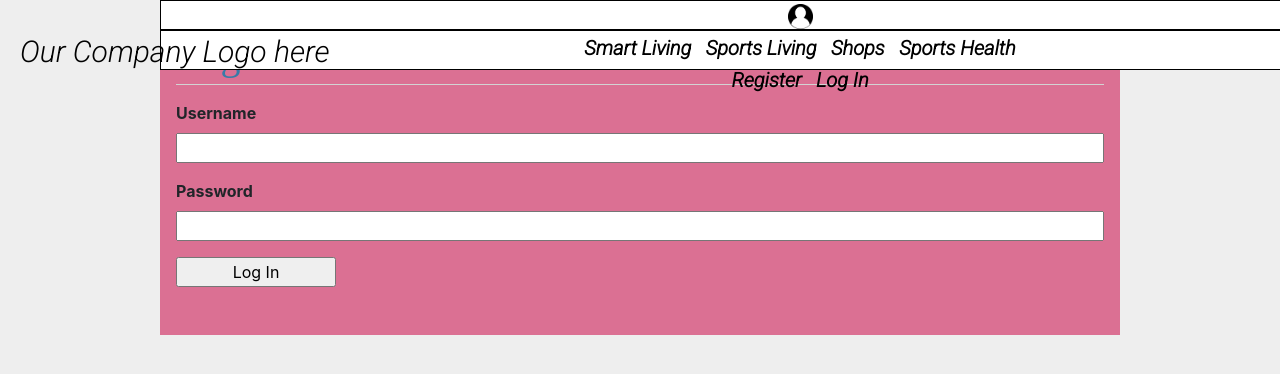
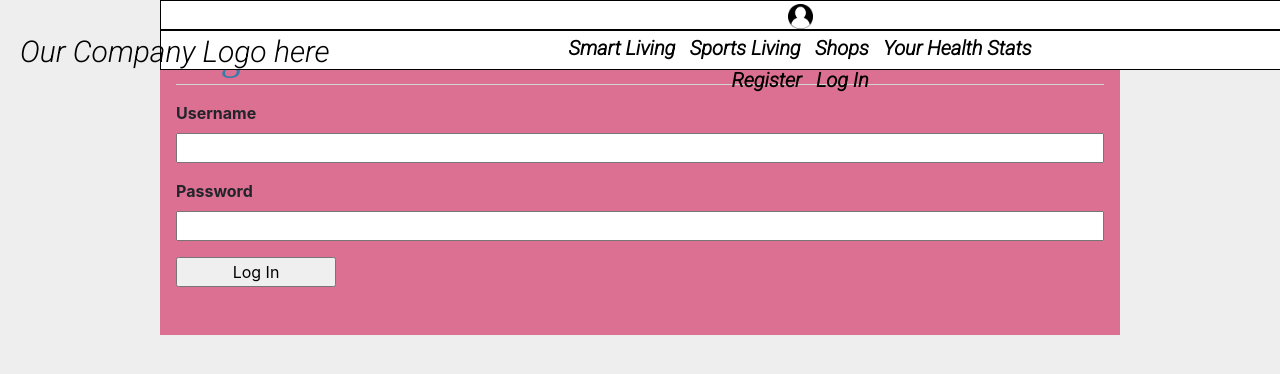
Before and after one commit to Kovitwk/IT1805Grp2, a Flask app: page / in a window 1280 px wide. Shown: the top 374 px of the page. Run offline with Flask 2, Linux system fonts and the light colour scheme; some libraries are stand-ins or nearby versions.

Commit message:
Update base.html

```diff
--- a/templates/base.html
+++ b/templates/base.html
@@ -26,12 +26,12 @@
 			{% endif %}
 		</div>
 		<div class="container2">
-			<a href="ProfilePage.html" id="brand">Our Company Logo here</a>
+			<a href="/" id="brand">Our Company Logo here</a>
 			<ul>
 				<li><a id="Azim" href="Sim.html">Smart Living</a></li>
 				<li><a id="Kovi" href="sportshome">Sports Living</a></li>
 				<li><a id="Syafiq" href="shop.html">Shops</a></li>
-                <li><a id="Kovi1" href="summary">Sports Health</a></li>
+				<li><a id="Kovi1" href="summary">Your Health Stats</a></li>
 			</ul>
           <ul>
             {% if session['id'] %}
```
